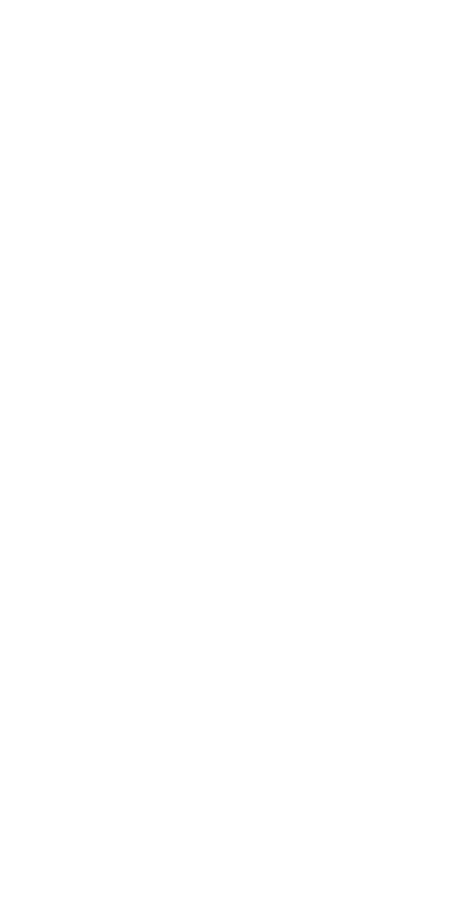
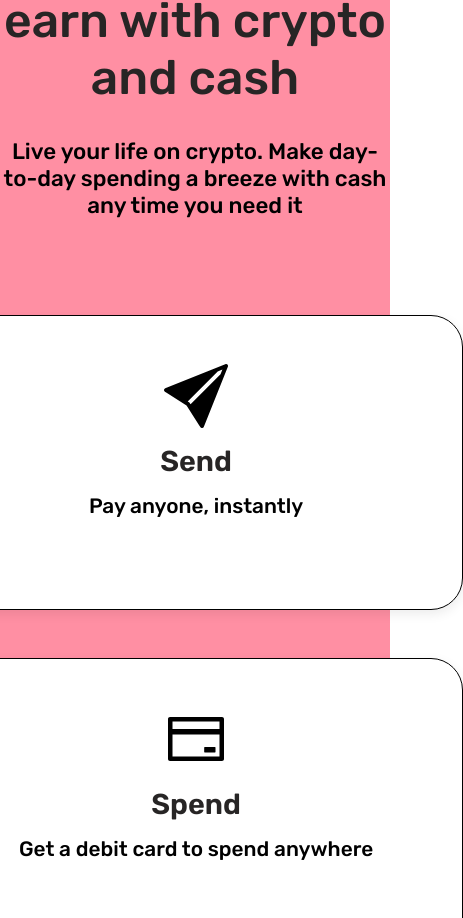
Before and after one commit to lukmanuthmanabubakr/coionprofle_clone, a React (Create React App) app: page / in a window 390 px wide. Shown: the part 1079-1997 px from the top of the page, 463 px wide, since content can reach past the window. Before the commit the page ends 918 px from the top, so only its background shows below. Built offline with nearby package versions, Linux system fonts and the light colour scheme.

Commit message:
my-seventh commit

```diff
--- a/src/Pages/HomePage/HomePage.jsx
+++ b/src/Pages/HomePage/HomePage.jsx
@@ -10,8 +10,8 @@ const HomePage = () => {
     <div>
         <Navbar />
         <HomeSectionOne />
+        <HomeSectionTwo/>
         {/*
-        <HomeSectionTwo/>
         <HomeSectionThree/>
         <HomeSectionFour/> */}
     </div>
--- a/src/Pages/HomePage/HomeSectionOne/HomeSectionOne.css
+++ b/src/Pages/HomePage/HomeSectionOne/HomeSectionOne.css
@@ -145,7 +145,7 @@
         display: flex;
         justify-content: space-between;
         padding-right: 2rem;
-        padding-top: 20rem;
+        padding-top: 15rem;
         padding-left: 2rem;
         display: flex;
         gap: 3rem;
@@ -154,14 +154,14 @@
 @media (max-width: 1024px) {
     .homeSectionOne{
         background-color: rgb(242, 237, 220);
-        height: 100vh;
+        height: 110vh;
         border-bottom: 2px solid black;
     }
     .homeSectionOne .homeSectionOneContainer{
         display: flex;
         justify-content: space-between;
         padding-right: .7rem;
-        padding-top: 22rem;
+        padding-top: 18rem;
         padding-left: .7rem;
         display: flex;
         gap: 6rem;
@@ -217,18 +217,18 @@
 @media (max-width: 768px) {
     .homeSectionOne{
         background-color: rgb(242, 237, 220);
-        height: 110vh;
+        height: 120vh;
         border-bottom: 2px solid black;
     }
     .homeSectionOne .homeSectionOneContainer{
         display: grid;
         padding-right: 6rem;
-        padding-top: 18rem;
+        padding-top: 15rem;
         padding-left: 6rem;
     }
     .homeSectionOne .homeSectionOneContainer .secondContainer{
         border: 2px solid black;
-        margin-top: -35rem;
+        margin-top: -29rem;
         width: 80%;
         margin-left: 6rem;
         height: 30vh;
@@ -238,12 +238,24 @@
         display: grid;
          gap: 1rem;
          margin-left: 2rem;
-         margin-top: 25rem;
+         margin-top: 19rem;
          width: 100%;
      }
      br{
         display: none;
      }
+     .homeSectionOne .homeSectionOneSave .spend {
+        font-size: 2rem;
+        font-weight: 500;
+        color: rgb(49, 47, 47);
+        display: flex;
+        justify-content: center;
+        text-align: center;
+        margin-bottom: 1rem;
+    }
+    .homeSectionOne .backBy{
+        margin-top: -2rem;
+    }
 }
 @media (max-width: 600px) {
     .homeSectionOne{
@@ -254,7 +266,7 @@
     .homeSectionOne .homeSectionOneContainer{
         display: grid;
         padding-right: 6rem;
-        padding-top: 20rem;
+        padding-top: 13rem;
         padding-left: 6rem;
     }
     .homeSectionOne .homeSectionOneSave .goVerified{
@@ -277,7 +289,7 @@
         margin-top: -33rem;
         width: 140%;
         margin-left: -5rem;
-        height: 30vh;
+        height: 25vh;
         margin-bottom: 2rem;
     }
 
@@ -323,18 +335,58 @@
         border: 2px solid black;
         margin-top: -33rem;
         width: 140%;
-        margin-left: -3rem;
+        margin-left: -3.3rem;
         height: 30vh;
         margin-bottom: 2rem;
     }
     .homeSectionOne .homeSectionOneSave .getVid{
         display: grid;
          gap: 1rem;
-         margin-left: -3rem;
+         margin-left: -3.3rem;
          margin-top: 22rem;
          width: 140%;
      }
 }
 @media (max-width: 320px) {
-
+    .homeSectionOne{
+        background-color: rgb(242, 237, 220);
+        height: 100vh;
+        border-bottom: 2px solid black;
+    }
+    .homeSectionOne .homeSectionOneContainer{
+        display: grid;
+        padding-right: 4rem;
+        padding-top: 15rem;
+        padding-left: 4rem;
+    }
+    .homeSectionOne .homeSectionOneSave .spend {
+        font-size: 1.5rem;
+        font-weight: 500;
+        color: rgb(49, 47, 47);
+        display: flex;
+        justify-content: center;
+        text-align: center;
+        margin-bottom: 1rem;
+    }
+    .homeSectionOne .backBy{
+        display: none;
+    }
+    br{
+        display: none;
+    }
+    .homeSectionOne .homeSectionOneContainer .secondContainer{
+        border: 2px solid black;
+        margin-top: -30rem;
+        width: 140%;
+        margin-left: -2.8rem;
+        height: 30vh;
+        margin-bottom: 2rem;
+    }
+    .homeSectionOne .homeSectionOneSave .getVid{
+        display: grid;
+         gap: 1rem;
+         margin-left: -2.8rem;
+         margin-top: 20rem;
+         width: 140%;
+     }
 }
--- a/src/Pages/HomePage/HomeSectionTwo/HomeSectionTwo.css
+++ b/src/Pages/HomePage/HomeSectionTwo/HomeSectionTwo.css
@@ -64,6 +64,171 @@
 .homeSectionTwo .myContainer .card .description{
     display: flex;
     justify-content: center;
-    align-items: center;
-    font-size: 1rem;
+    text-align: center;
+    font-size: 1.4rem;
+    font-weight: 500;
 }
+
+/* media query */
+
+
+@media (max-width: 1200px) {
+    .homeSectionTwo .myContainer{
+        display: flex;
+        justify-content: center;
+        align-items: center;
+        margin-top: 6rem;
+        gap: 3rem;
+        padding-left: 2rem;
+        padding-right: 2rem;
+    }
+    .homeSectionTwo .myContainer .card{
+        background-color: white;
+        border: 1px solid black;
+        padding-top: 5rem;
+        height: 35vh;
+        width: 350%;
+        border-radius: 2rem;
+        -webkit-border-radius: 2rem;
+        -moz-border-radius: 2rem;
+        -ms-border-radius: 2rem;
+        -o-border-radius: 2rem;
+        box-shadow: rgba(0, 0, 0, 0.08) 0px 4px 12px;
+    }
+}
+
+@media (max-width: 1024px) {
+    .homeSectionTwo{
+        background: #ff8fa3;
+        height: 80vh;
+        border-bottom: 2px solid black;
+    }
+    .homeSectionTwo .myContainer{
+        display: flex;
+        justify-content: center;
+        align-items: center;
+        margin-top: 6rem;
+        gap: 3rem;
+        padding-left: 2rem;
+        padding-right: 2rem;
+    }
+    .homeSectionTwo .myContainer .card{
+        background-color: white;
+        border: 1px solid black;
+        padding-top: 5rem;
+        height: 30vh;
+        width: 350%;
+        border-radius: 2rem;
+        -webkit-border-radius: 2rem;
+        -moz-border-radius: 2rem;
+        -ms-border-radius: 2rem;
+        -o-border-radius: 2rem;
+        box-shadow: rgba(0, 0, 0, 0.08) 0px 4px 12px;
+    }
+}
+@media (max-width: 1014px) {
+    .homeSectionTwo .myContainer{
+        display: flex;
+        justify-content: center;
+        align-items: center;
+        margin-top: 6rem;
+        gap: 3rem;
+        padding-left: 2rem;
+        padding-right: 2rem;
+    }
+    .homeSectionTwo .myContainer .card{
+        background-color: white;
+        border: 1px solid black;
+        padding-top: 5rem;
+        height: 30vh;
+        width: 350%;
+        border-radius: 2rem;
+        -webkit-border-radius: 2rem;
+        -moz-border-radius: 2rem;
+        -ms-border-radius: 2rem;
+        -o-border-radius: 2rem;
+        box-shadow: rgba(0, 0, 0, 0.08) 0px 4px 12px;
+    }
+    .homeSectionTwo .myContainer .card .description{
+        display: flex;
+        justify-content: center;
+        text-align: center;
+        font-size: 1.3rem;
+        font-weight: 500;
+    }
+}
+@media (max-width: 914px) {
+    .homeSectionTwo .myContainer{
+        display: flex;
+        justify-content: center;
+        align-items: center;
+        margin-top: 6rem;
+        gap: 3rem;
+        padding-left: 2rem;
+        padding-right: 2rem;
+    }
+    .homeSectionTwo .myContainer .card{
+        background-color: white;
+        border: 1px solid black;
+        padding-top: 3rem;
+        height: 35vh;
+        width: 350%;
+        border-radius: 2rem;
+        -webkit-border-radius: 2rem;
+        -moz-border-radius: 2rem;
+        -ms-border-radius: 2rem;
+        -o-border-radius: 2rem;
+        box-shadow: rgba(0, 0, 0, 0.08) 0px 4px 12px;
+    }
+    .homeSectionTwo .myContainer .card .description{
+        display: flex;
+        justify-content: center;
+        text-align: center;
+        font-size: 1.3rem;
+        font-weight: 500;
+    }
+
+}
+@media (max-width: 768px) {
+    .homeSectionTwo{
+        background: #ff8fa3;
+        height: 170vh;
+        border-bottom: 2px solid black;
+    }
+    .homeSectionTwo .sendSpend{
+        margin-top: 4rem;
+    }
+    .homeSectionTwo .myContainer{
+        display: grid;
+        margin-top: 6rem;
+       margin-left: -11rem;
+    }
+    .homeSectionTwo .myContainer .card{
+        background-color: white;
+        border: 1px solid black;
+        padding-top: 3rem;
+        height: 35vh;
+        width: 150%;
+        border-radius: 2rem;
+        -webkit-border-radius: 2rem;
+        -moz-border-radius: 2rem;
+        -ms-border-radius: 2rem;
+        -o-border-radius: 2rem;
+        box-shadow: rgba(0, 0, 0, 0.08) 0px 4px 12px;
+    }
+    .homeSectionTwo .myContainer .card .description{
+        display: flex;
+        justify-content: center;
+        text-align: center;
+        font-size: 1.3rem;
+        font-weight: 500;
+    }
+    .homeSectionTwo .sendSpend .crypto {
+        display: flex;
+        justify-content: center;
+        text-align: center;
+        font-size: 1.4rem;
+        font-weight: 500;
+    }
+
+}
--- a/src/Pages/HomePage/Navbar/Navbar.css
+++ b/src/Pages/HomePage/Navbar/Navbar.css
@@ -214,3 +214,46 @@
     -o-transition: all 400ms ease;
   }
 }
+@media (max-width: 320px) {
+  .navbarSec {
+    background-color: white;
+    padding-top: 1rem;
+    display: flex;
+    justify-content: space-between;
+    align-items: center;
+    padding-right: .6rem;
+    padding-left: .6rem;
+    padding-bottom: 1rem;
+  }
+  .navbarSec a {
+    padding: 10px 27px;
+    color: rgb(255, 255, 255);
+    border-radius: 5px;
+    background: rgb(0, 0, 0);
+    border: 1px solid rgb(0, 0, 0);
+    margin-left: 32px;
+    transition: all 400ms ease;
+    font-size: 16px;
+    font-weight: 500;
+    font-style: normal;
+    font-stretch: normal;
+    letter-spacing: normal;
+    text-align: center;
+    text-decoration: none;
+    display: flex;
+    -webkit-box-align: center;
+    align-items: center;
+    -webkit-box-pack: center;
+    justify-content: center;
+    -webkit-transition: all 400ms ease;
+    -moz-transition: all 400ms ease;
+    -ms-transition: all 400ms ease;
+    -o-transition: all 400ms ease;
+  }
+  .navbarSec .brandName {
+    font-size: 1.5rem;
+    font-weight: 600;
+    font-family: sans-serif;
+
+  }
+}
--- a/src/Pages/HomePage/Navbar/Navbar.jsx
+++ b/src/Pages/HomePage/Navbar/Navbar.jsx
@@ -11,7 +11,7 @@ const Navbar = () => {
         <div>
             <NavLink>
                 Get Started
-            </NavLink>
+          </NavLink>
         </div>
     </div>
   )
```
